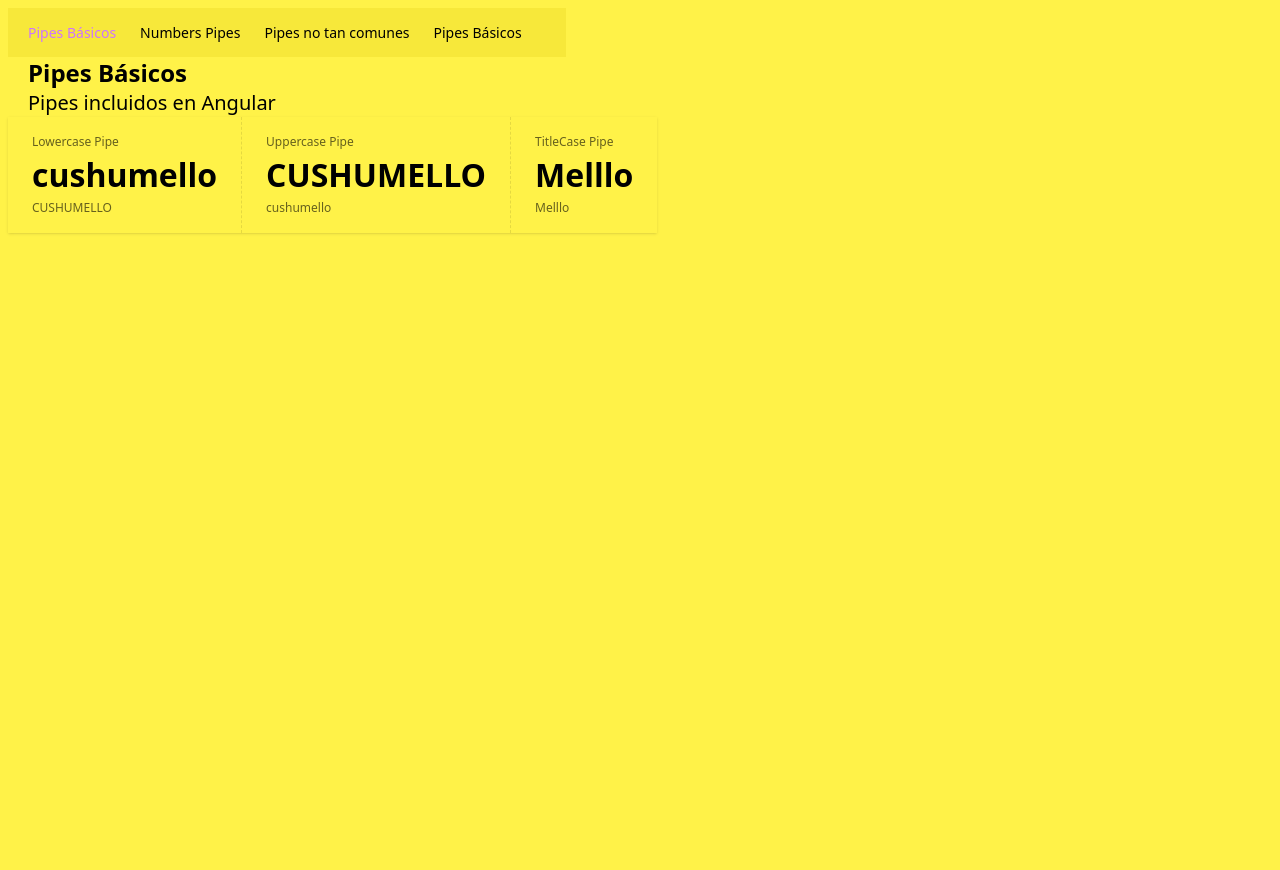
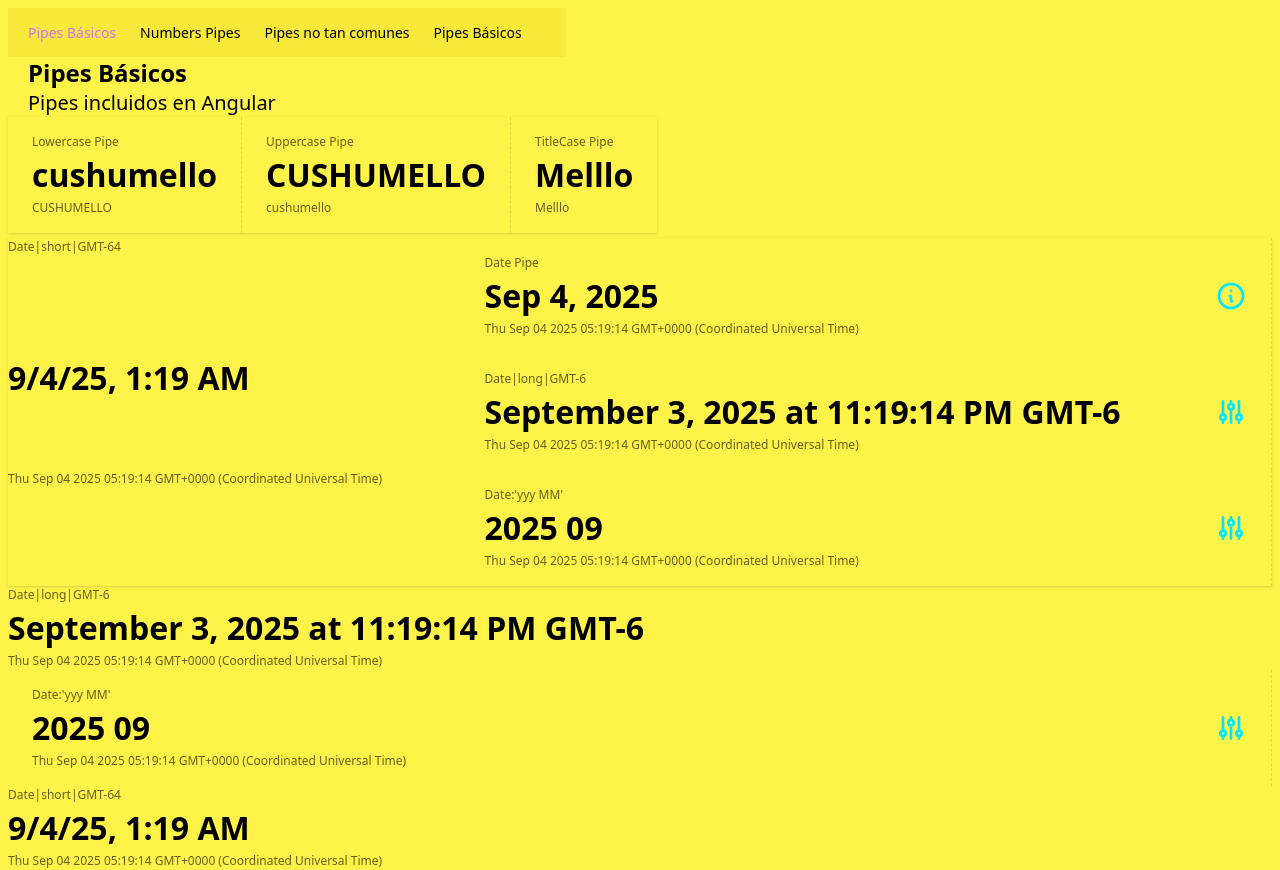
Before and after one commit to mello-999/05-pipes-app, an Angular app: page /basic in a window 1280 px wide. Before the commit the page ends 800 px from the top, so only its background shows below. Built offline with nearby package versions, Linux system fonts and the light colour scheme.

Commit message:
Avance-Cap.-153

```diff
--- a/src/app/pages/basic-page/basic-page.component.html
+++ b/src/app/pages/basic-page/basic-page.component.html
@@ -25,3 +25,107 @@
     <div class="stat-desc"> {{ fullname() }}</div>
   </div>
 </div>
+
+<div class="dividir"></div>
+
+<div class="stats stats-vertical lg:stats-horizontal shadow w-full">
+  <div class="stat">
+    <div class="stat-figure text-secondary">
+      <svg
+        xmlns="http://www.w3.org/2000/svg"
+        fill="none"
+        viewBox="0 0 24 24"
+        class="inline-block h-8 w-8 stroke-current"
+      >
+        <path
+          stroke-linecap="round"
+          stroke-linejoin="round"
+          stroke-width="2"
+          d="M13 16h-1v-4h-1m1-4h.01M21 12a9 9 0 11-18 0 9 9 0 0118 0z"
+        ></path>
+      </svg>
+    </div>
+    <div class="stat-title">Date Pipe</div>
+    <div class="stat-value">{{ customDate() | date }}</div>
+    <div class="stat-desc">{{ customDate() }}</div>
+  </div>
+
+  <div class="stat">
+    <div class="stat-figure text-secondary">
+      <svg
+        xmlns="http://www.w3.org/2000/svg"
+        fill="none"
+        viewBox="0 0 24 24"
+        class="inline-block h-8 w-8 stroke-current"
+      >
+        <path
+          stroke-linecap="round"
+          stroke-linejoin="round"
+          stroke-width="2"
+          d="M12 6V4m0 2a2 2 0 100 4m0-4a2 2 0 110 4m-6 8a2 2 0 100-4m0 4a2 2 0 110-4m0 4v2m0-6V4m6 6v10m6-2a2 2 0 100-4m0 4a2 2 0 110-4m0 4v2m0-6V4"
+        ></path>
+      </svg>
+    </div>
+    <div class="stat-title">Date|long|GMT-6</div>
+    <div class="stat-value">{{ customDate() | date :'long' : 'GMT-6' }}</div>
+    <div class="stat-desc">{{ customDate() }}</div>
+  </div>
+
+  <div class="stat">
+    <div class="stat-figure text-secondary">
+      <svg
+        xmlns="http://www.w3.org/2000/svg"
+        fill="none"
+        viewBox="0 0 24 24"
+        class="inline-block h-8 w-8 stroke-current"
+      >
+        <path
+          stroke-linecap="round"
+          stroke-linejoin="round"
+          stroke-width="2"
+          d="M12 6V4m0 2a2 2 0 100 4m0-4a2 2 0 110 4m-6 8a2 2 0 100-4m0 4a2 2 0 110-4m0 4v2m0-6V4m6 6v10m6-2a2 2 0 100-4m0 4a2 2 0 110-4m0 4v2m0-6V4"
+        ></path>
+      </svg>
+    </div>
+    <div class="stat-title">Date:'yyy MM'</div>
+    <div class="stat-value">{{ customDate() | date :"yyy MM" }}</div>
+    <div class="stat-desc">{{ customDate() }}</div>
+  </div>
+
+<div class="stat-title">Date|short|GMT-64</div>
+    <div class="stat-value">{{ customDate() | date :"short" : 'GMT-4' }}</div>
+    <div class="stat-desc">{{ customDate() }}</div>
+  </div>
+
+<div class="dividir"></div>
+
+
+      <div class="stat-title">Date|long|GMT-6</div>
+    <div class="stat-value">{{ customDate() | date :'long' : 'GMT-6' }}</div>
+    <div class="stat-desc">{{ customDate() }}</div>
+
+
+  <div class="stat">
+    <div class="stat-figure text-secondary">
+      <svg
+        xmlns="http://www.w3.org/2000/svg"
+        fill="none"
+        viewBox="0 0 24 24"
+        class="inline-block h-8 w-8 stroke-current"
+      >
+        <path
+          stroke-linecap="round"
+          stroke-linejoin="round"
+          stroke-width="2"
+          d="M12 6V4m0 2a2 2 0 100 4m0-4a2 2 0 110 4m-6 8a2 2 0 100-4m0 4a2 2 0 110-4m0 4v2m0-6V4m6 6v10m6-2a2 2 0 100-4m0 4a2 2 0 110-4m0 4v2m0-6V4"
+        ></path>
+      </svg>
+    </div>
+    <div class="stat-title">Date:'yyy MM'</div>
+    <div class="stat-value">{{ customDate() | date :"yyy MM" }}</div>
+    <div class="stat-desc">{{ customDate() }}</div>
+  </div>
+
+<div class="stat-title">Date|short|GMT-64</div>
+    <div class="stat-value">{{ customDate() | date :"short" : 'GMT-4' }}</div>
+    <div class="stat-desc">{{ customDate() }}</div>
--- a/src/app/pages/basic-page/basic-page.component.ts
+++ b/src/app/pages/basic-page/basic-page.component.ts
@@ -1,10 +1,10 @@
-import { CommonModule, LowerCasePipe } from '@angular/common';
+import { CommonModule, DatePipe, LowerCasePipe } from '@angular/common';
 import { ChangeDetectionStrategy, Component, signal } from '@angular/core';
 
 @Component({
   selector: 'app-basic-page',
   standalone: true,
-  imports: [CommonModule,LowerCasePipe],
+  imports: [ CommonModule, LowerCasePipe, DatePipe ],
   templateUrl: './basic-page.component.html',
   changeDetection: ChangeDetectionStrategy.OnPush,
 })
@@ -14,4 +14,6 @@ export default class BasicPageComponent {
   nameUpper = signal('CUSHUMELLO');
   fullname = signal('Melllo');
 
- }
+  customDate = signal( new Date() );
+
+}
```
